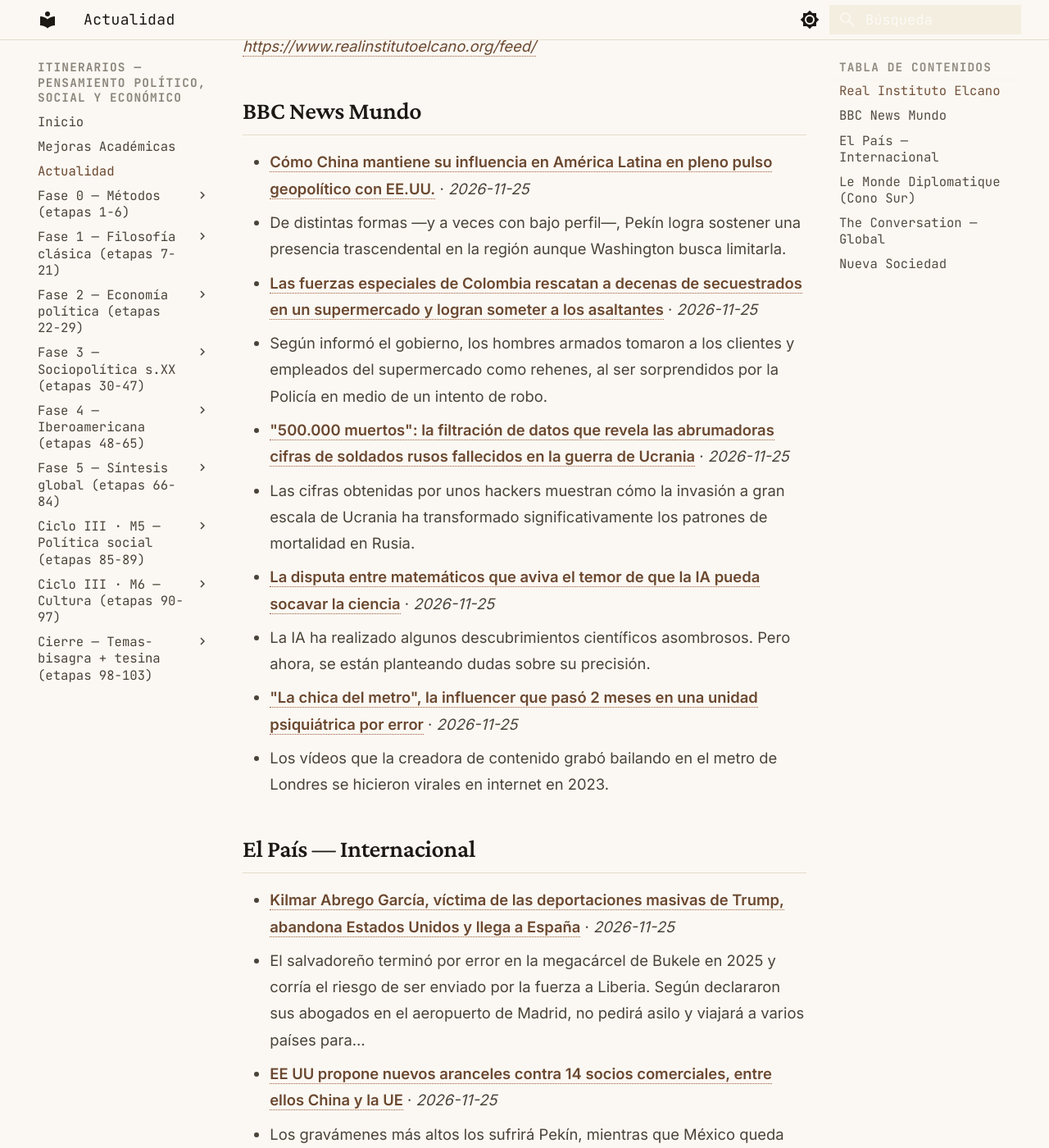
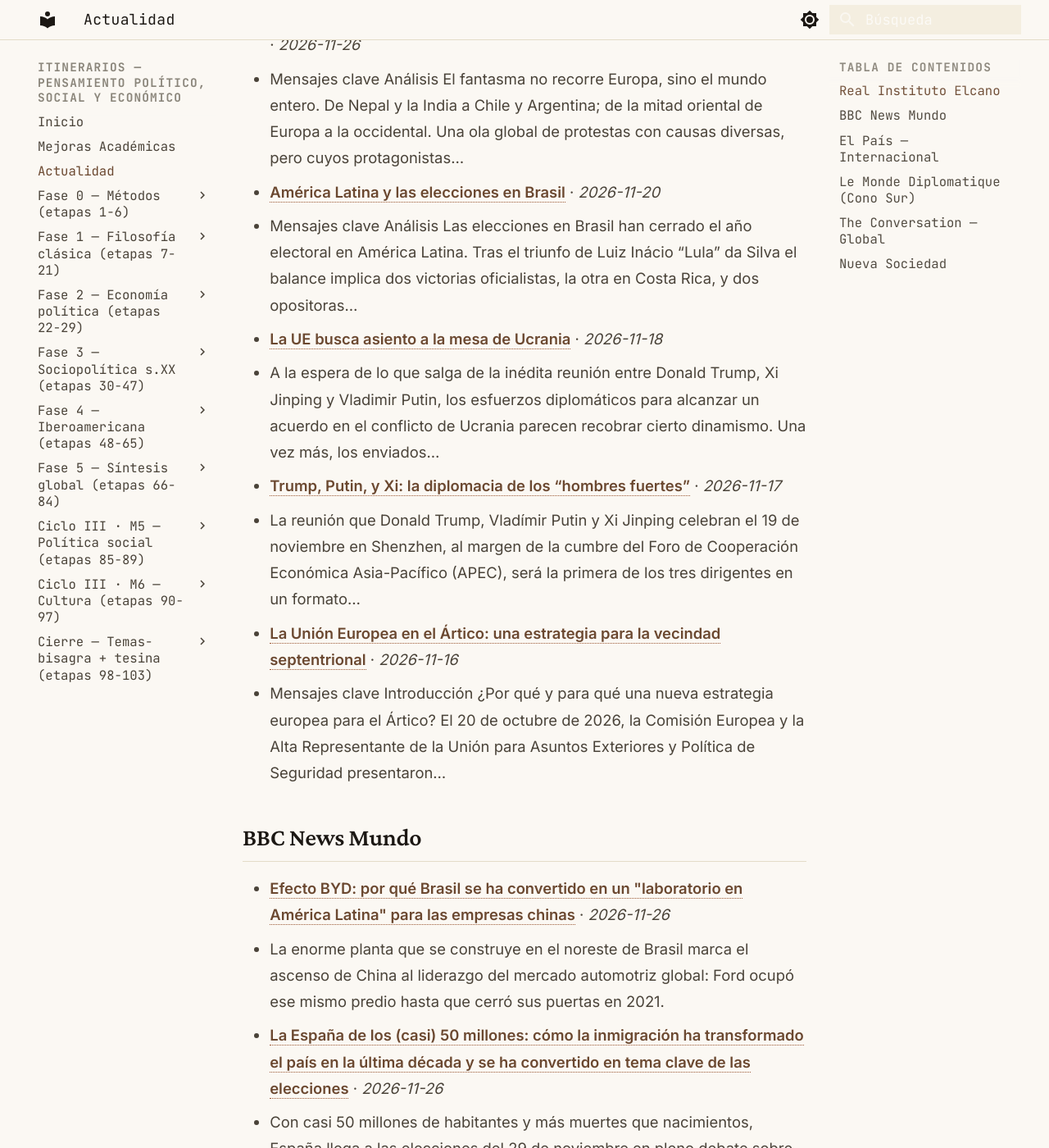
Before and after one commit to MrSpagVi/Curso, an MkDocs documentation site: the page built from docs/actualidad.md, in a window 1280 px wide and 1400 px high, scrolled down 717 px. Shown: the whole window at 82% size. Built offline with MkDocs 1.6.1 and Material for MkDocs 9.7.7, drawn with Linux system fonts in a browser that asks for light colours; some of the changed text lies outside the part shown.

Commit message:
auto: actualidad 2026-11-26

```diff
--- a/docs/actualidad.md
+++ b/docs/actualidad.md
@@ -6,36 +6,45 @@ title: Actualidad
 
 Últimos titulares de fuentes que dictan agenda en ciencia política y geopolítica. Actualizado automáticamente cada día (vía GitHub Actions).
 
-_Última actualización: 2026-11-25 16:31 UTC_
+_Última actualización: 2026-11-26 16:05 UTC_
 
 !!! tip "Ritual mensual — #actualidad"
     El último sábado de cada mes: agarrá **un** titular de los de abajo y escribí **300 palabras** aplicándole **2 autores** del último mes que leíste. ¿Qué diría cada uno? ¿En qué chocan? No resumas la noticia — usala como caso para pensar con las herramientas que venís construyendo. Guardá el texto con el tag `#actualidad` en tu sistema de notas. Esto convierte la teoría en criterio sobre la coyuntura: el objetivo del plan no es citar a Maquiavelo, es leer el presente con él.
 
 ## Real Instituto Elcano
 
-_Sin datos en esta ejecución. Visitar fuente: [https://www.realinstitutoelcano.org/feed/](https://www.realinstitutoelcano.org/feed/)_
+- **[El otoño del descontento: soluciones europeas al malestar de su juventud](https://www.realinstitutoelcano.org/analisis/el-otono-del-descontento-soluciones-europeas-al-malestar-de-su-juventud/)** · *2026-11-26*
+  - Mensajes clave Análisis El fantasma no recorre Europa, sino el mundo entero. De Nepal y la India a Chile y Argentina; de la mitad oriental de Europa a la occidental. Una ola global de protestas con causas diversas, pero cuyos protagonistas…
+- **[América Latina y las elecciones en Brasil](https://www.realinstitutoelcano.org/analisis/america-latina-y-las-elecciones-en-brasil/)** · *2026-11-20*
+  - Mensajes clave Análisis Las elecciones en Brasil han cerrado el año electoral en América Latina. Tras el triunfo de Luiz Inácio “Lula” da Silva el balance implica dos victorias oficialistas, la otra en Costa Rica, y dos opositoras…
+- **[La UE busca asiento a la mesa de Ucrania](https://www.realinstitutoelcano.org/comentarios/la-ue-busca-asiento-a-la-mesa-de-ucrania/)** · *2026-11-18*
+  - A la espera de lo que salga de la inédita reunión entre Donald Trump, Xi Jinping y Vladimir Putin, los esfuerzos diplomáticos para alcanzar un acuerdo en el conflicto de Ucrania parecen recobrar cierto dinamismo. Una vez más, los enviados…
+- **[Trump, Putin, y Xi: la diplomacia de los “hombres fuertes”](https://www.realinstitutoelcano.org/comentarios/trump-putin-y-xi-la-diplomacia-de-los-hombres-fuertes/)** · *2026-11-17*
+  - La reunión que Donald Trump, Vladímir Putin y Xi Jinping celebran el 19 de noviembre en Shenzhen, al margen de la cumbre del Foro de Cooperación Económica Asia-Pacífico (APEC), será la primera de los tres dirigentes en un formato…
+- **[La Unión Europea en el Ártico: una estrategia para la vecindad septentrional](https://www.realinstitutoelcano.org/analisis/la-union-europea-en-el-artico-una-estrategia-para-la-vecindad-septentrional/)** · *2026-11-16*
+  - Mensajes clave Introducción ¿Por qué y para qué una nueva estrategia europea para el Ártico? El 20 de octubre de 2026, la Comisión Europea y la Alta Representante de la Unión para Asuntos Exteriores y Política de Seguridad presentaron…
 
 ## BBC News Mundo
 
-- **[Cómo China mantiene su influencia en América Latina en pleno pulso geopolítico con EE.UU.](https://www.bbc.com/mundo/articles/c32l5enge15go?at_medium=RSS&at_campaign=rss)** · *2026-11-25*
-  - De distintas formas —y a veces con bajo perfil—, Pekín logra sostener una presencia trascendental en la región aunque Washington busca limitarla.
-- **[Las fuerzas especiales de Colombia rescatan a decenas de secuestrados en un supermercado y logran someter a los asaltantes](https://www.bbc.com/mundo/articles/cmx2rny0dn17o?at_medium=RSS&at_campaign=rss)** · *2026-11-25*
-  - Según informó el gobierno, los hombres armados tomaron a los clientes y empleados del supermercado como rehenes, al ser sorprendidos por la Policía en medio de un intento de robo.
-- **["500.000 muertos": la filtración de datos que revela las abrumadoras cifras de soldados rusos fallecidos en la guerra de Ucrania](https://www.bbc.com/mundo/articles/cq5y1lpz5pr8o?at_medium=RSS&at_campaign=rss)** · *2026-11-25*
-  - Las cifras obtenidas por unos hackers muestran cómo la invasión a gran escala de Ucrania ha transformado significativamente los patrones de mortalidad en Rusia.
-- **[La disputa entre matemáticos que aviva el temor de que la IA pueda socavar la ciencia](https://www.bbc.com/mundo/articles/cje36d6456vwo?at_medium=RSS&at_campaign=rss)** · *2026-11-25*
-  - La IA ha realizado algunos descubrimientos científicos asombrosos. Pero ahora, se están planteando dudas sobre su precisión.
-- **["La chica del metro", la influencer que pasó 2 meses en una unidad psiquiátrica por error](https://www.bbc.com/mundo/articles/cwm25mze7950o?at_medium=RSS&at_campaign=rss)** · *2026-11-25*
-  - Los vídeos que la creadora de contenido grabó bailando en el metro de Londres se hicieron virales en internet en 2023.
+- **[Efecto BYD: por qué Brasil se ha convertido en un "laboratorio en América Latina" para las empresas chinas](https://www.bbc.com/mundo/articles/ck1ewnv46x70o?at_medium=RSS&at_campaign=rss)** · *2026-11-26*
+  - La enorme planta que se construye en el noreste de Brasil marca el ascenso de China al liderazgo del mercado automotriz global: Ford ocupó ese mismo predio hasta que cerró sus puertas en 2021.
+- **[La España de los (casi) 50 millones: cómo la inmigración ha transformado el país en la última década y se ha convertido en tema clave de las elecciones](https://www.bbc.com/mundo/articles/ckq5vgpwwq76o?at_medium=RSS&at_campaign=rss)** · *2026-11-26*
+  - Con casi 50 millones de habitantes y más muertes que nacimientos, España llega a las elecciones del 29 de noviembre en pleno debate sobre cómo gestionar la inmigración.
+- **["Pasé décadas como agente del FBI y este es el caso que no pude dejar atrás"](https://www.bbc.com/mundo/articles/c6174wy0l54eo?at_medium=RSS&at_campaign=rss)** · *2026-11-25*
+  - Jane Collins casi había perdido la esperanza de ver a Michael Donovan y Richard Moore comparecer ante la justicia. Entonces fueron acusados de robar al hermano de un autor de un tiroteo masivo.
+- **[Inés Gómez Mont, la exestrella de TV mexicana prófuga de la justicia cuya huida a España causó un roce diplomático entre los gobiernos de Trump y Sheinbaum](https://www.bbc.com/mundo/articles/crjeqy9ynvnyo?at_medium=RSS&at_campaign=rss)** · *2026-11-26*
+  - La presentadora aceptó salir de forma voluntaria de EE.UU. y fue enviada a España. México pidió su extradición en 2025.
+- **[El papa Francisco y el diablo: cómo el cristianismo moldeó la figura de satán para combatir a otras religiones](https://www.bbc.com/mundo/articles/c6zjrm77lrgwo?at_medium=RSS&at_campaign=rss)** · *2026-11-26*
+  - Desde los cuernos de Pan hasta el tridente de Poseidón: el cristianismo tomó símbolos de otras religiones para construir la imagen del diablo. Sin embargo, esa representación dista mucho de la figura que describió el fallecido papa…
 
 ## El País — Internacional
 
-- **[Kilmar Abrego García, víctima de las deportaciones masivas de Trump, abandona Estados Unidos y llega a España](https://elpais.com/internacional/2026-11-25/kilmar-abrego-garcia-victima-de-las-deportaciones-masivas-de-trump-aterriza-en-madrid.html)** · *2026-11-25*
-  - El salvadoreño terminó por error en la megacárcel de Bukele en 2025 y corría el riesgo de ser enviado por la fuerza a Liberia. Según declararon sus abogados en el aeropuerto de Madrid, no pedirá asilo y viajará a varios países para…
-- **[EE UU propone nuevos aranceles contra 14 socios comerciales, entre ellos China y la UE](https://elpais.com/internacional/2026-11-25/ee-uu-anuncia-nuevos-aranceles-contra-14-socios-comerciales.html)** · *2026-11-25*
-  - Los gravámenes más altos los sufrirá Pekín, mientras que México queda exento
-- **[Merz defiende el apoyo militar de Alemania a Ucrania pese a la creciente oposición ciudadana](https://elpais.com/internacional/2026-11-25/merz-defiende-el-apoyo-militar-de-alemania-a-ucrania-pese-a-la-creciente-oposicion-ciudadana.html)** · *2026-11-25*
-  - Las encuestas advierten que una mayoría de alemanes está en contra de proseguir con la transferencia de ayuda armamentística a Kiev
+- **[Una nueva investigación en Francia apuntala la veracidad de los mensajes antisemitas del delfín de Marine Le Pen](https://elpais.com/internacional/2026-11-26/una-nueva-investigacion-en-francia-apuntala-la-veracidad-de-los-mensajes-antisemitas-del-delfin-de-marine-le-pen.html)** · *2026-11-26*
+  - El diario ‘Le Monde’ publica más pruebas de las soflamas de Jordan Bardella, hoy presidente del Reagrupamiento Nacional, en 2013 en Facebook
+- **[La justicia francesa investiga la filtración de información confidencial para favorecer al partido de Le Pen](https://elpais.com/internacional/2026-11-26/un-caso-de-revelacion-de-secretos-judiciales-salpica-al-partido-de-le-pen.html)** · *2026-11-26*
+  - Un delegado del Gobierno dimite por su posible implicación en este escándalo que muestra los crecientes vínculos entre altos cargos y el partido ultraderechista
+- **[La crisis climática expulsa a miles de europeos de sus casas](https://elpais.com/internacional/2026-11-26/la-crisis-climatica-expulsa-a-miles-de-europeos-de-sus-casas.html)** · *2026-11-26*
+  - El impacto de desastres y fenómenos meteorológicos cada vez más extremos obliga a replantear dónde y cómo será posible vivir en el futuro, y confronta a Europa con una realidad que parecía ajena y acotada a otras partes del mundo
 - **[Richard Posner, el juez que quería que las leyes tuvieran sentido](https://elpais.com/internacional/2026-11-25/richard-posner-el-juez-que-queria-que-las-leyes-tuvieran-sentido.html)** · *2026-11-25*
   - El magistrado, fallecido el 10 de noviembre a los 87 años, ha sido el jurista más influyente de Estados Unidos en el último medio siglo
 - **[Ni Yalta, ni cumbre: la nada con sifón](https://elpais.com/internacional/2026-11-22/ni-yalta-ni-cumbre-la-nada-con-sifon.html)** · *2026-11-22*
@@ -47,16 +56,16 @@ _Sin datos en esta ejecución. Visitar fuente: [https://www.eldiplo.org/feed/](h
 
 ## The Conversation — Global
 
-- **[What is Instagram poetry, and why are people arguing about who owns it?](https://theconversation.com/what-is-instagram-poetry-and-why-are-people-arguing-about-who-owns-it-295055)** · *2026-11-25*
-  - Nayyirah Waheed’s allegations against Rupi Kaur reopen questions of plagiarism, influence and whether any one writer can create a genre.
-- **[Canada’s December forecast: A ‘super’ El Niño and the polar vortex could mean a cold West and mild North](https://theconversation.com/canadas-december-forecast-a-super-el-nino-and-the-polar-vortex-could-mean-a-cold-west-and-mild-north-296905)** · *2026-11-25*
-  - December 2026 could remind us that winter is not just about how cold it gets, but how quickly the weather can change.
-- **[Recruiting new trustees for The Conversation UK](https://theconversation.com/recruiting-new-trustees-for-the-conversation-uk-297460)** · *2026-11-25*
-  - The Conversation Trust UK is the charity which operates the UK edition of The Conversation.
-- **[Eminem and Damien Hirst collaboration shows the relationship between art and music is alive and well](https://theconversation.com/eminem-and-damien-hirst-collaboration-shows-the-relationship-between-art-and-music-is-alive-and-well-295686)** · *2026-11-25*
-  - Art and music go together so well that they can be found sitting together on millions of shelves in millions of homes all over the world.
-- **[Grand Theft Auto 6: how gaming technology is helping everyone from scientists to filmmakers](https://theconversation.com/grand-theft-auto-6-how-gaming-technology-is-helping-everyone-from-scientists-to-filmmakers-297089)** · *2026-11-25*
-  - Game technology is becoming a serious tool for exploration, learning and problem-solving.
+- **[‘That’s when the chaos began’: the fall of the Berlin Wall in the words of east and west Germans](https://theconversation.com/thats-when-the-chaos-began-the-fall-of-the-berlin-wall-in-the-words-of-east-and-west-germans-296018)** · *2026-11-26*
+  - Support for the Alternative für Deutschland (AfD) is roughly twice as high in east Germany than in the west.
+- **[To move across Arabia, stone-age humans needed both water and the right kinds of rock](https://theconversation.com/to-move-across-arabia-stone-age-humans-needed-both-water-and-the-right-kinds-of-rock-296900)** · *2026-11-26*
+  - An expedition through Arabia’s Rub’ al Khali desert uncovered abundant evidence of ancient lakes, but no sign of human occupation.
+- **[Russell Brand and the ‘blokeification’ of Christianity](https://theconversation.com/russell-brand-and-the-blokeification-of-christianity-297580)** · *2026-11-26*
+  - The ‘blokeification’ of Christianity describes an attempt to reshape Christian faith and religious identity through a masculine, often laddish, lens.
+- **[Behind the joy of Marc Chagall’s circus art is a story of loss and exile](https://theconversation.com/behind-the-joy-of-marc-chagalls-circus-art-is-a-story-of-loss-and-exile-297335)** · *2026-11-26*
+  - Marc Chagall: The Circus suggests that his dreamlike performers are really an exploration of the precarity of modern life.
+- **[Indonesia’s huge peat fires burn underground – so we still don’t know just how much carbon they have released](https://theconversation.com/indonesias-huge-peat-fires-burn-underground-so-we-still-dont-know-just-how-much-carbon-they-have-released-295732)** · *2026-11-26*
+  - These fires can emit more carbon than entire countries, but estimates remain uncertain. That’s why researchers are measuring how deeply they burn.
 
 ## Nueva Sociedad
 
```
